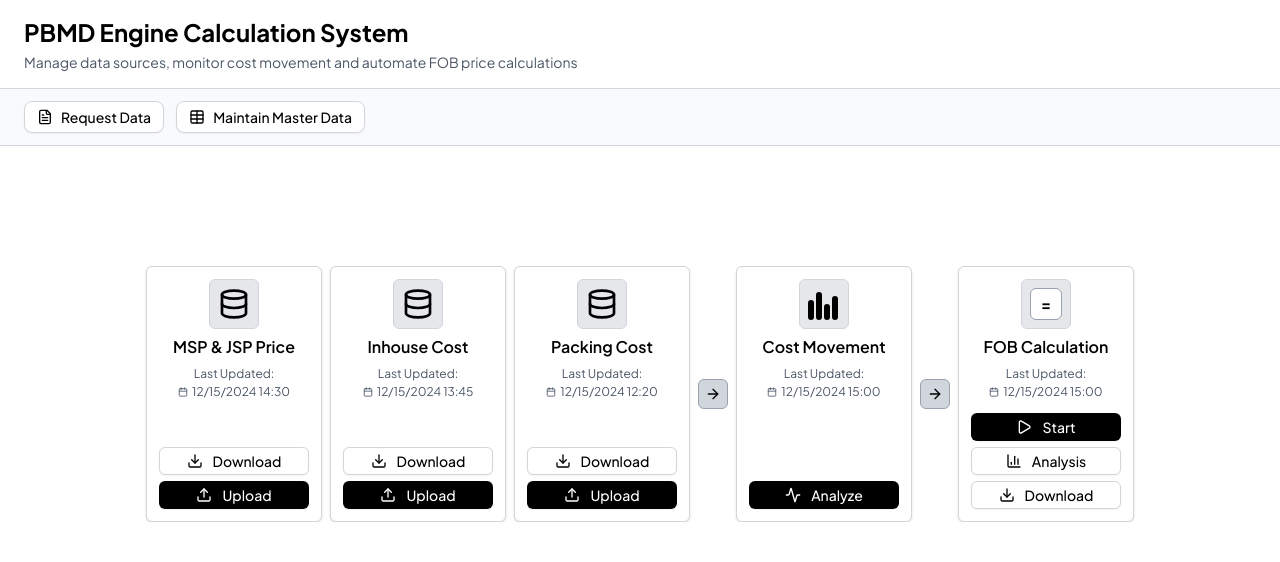
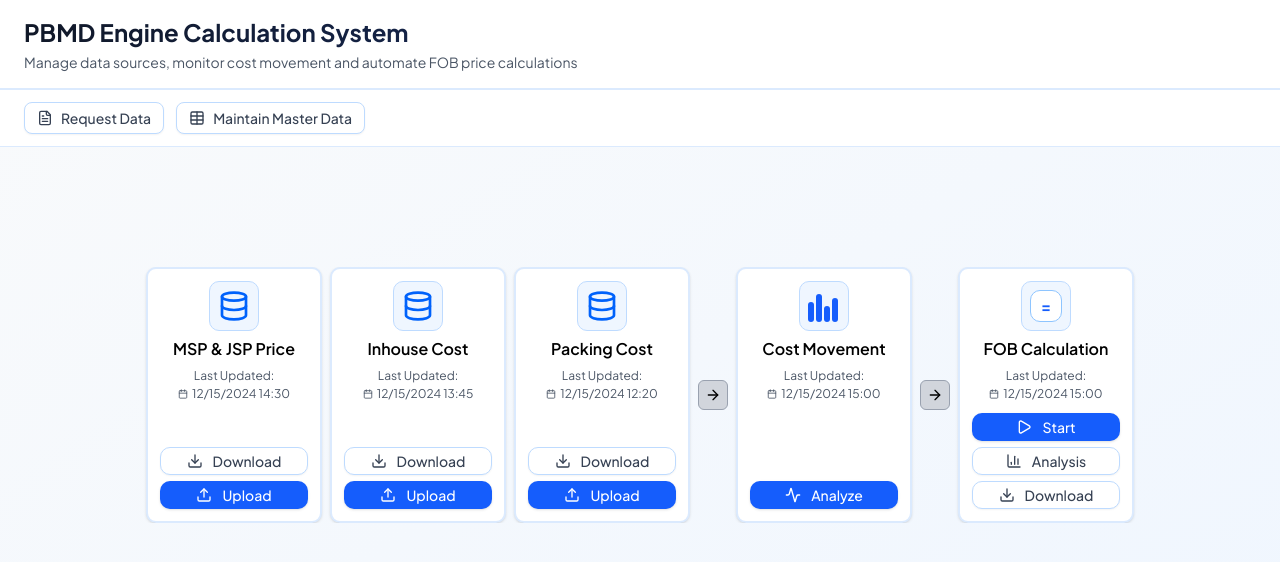
Before and after one commit to DwikyAhmad/simulate_cost_movement, a Next.js app: page / in a window 1280 px wide. Shown: the top 562 px of the page. Built offline with nearby package versions, Linux system fonts and the light colour scheme.

Commit message:
feat: homepage change colour

```diff
--- a/src/app/page.tsx
+++ b/src/app/page.tsx
@@ -166,12 +166,12 @@ export default function CorePage() {
     };
 
     return (
-        <div className="min-h-screen bg-white flex flex-col">
+        <div className="min-h-screen bg-gradient-to-br from-gray-50 to-blue-50 flex flex-col">
             {/* Header */}
-            <div className="bg-white border-b border-gray-300 shadow-sm">
+            <div className="bg-white border-b-2 border-blue-100 shadow-sm">
                 <div className="px-6 py-4">
                     <div>
-                        <h1 className="text-2xl font-bold text-black">
+                        <h1 className="text-2xl font-bold bg-gradient-to-r from-gray-900 to-blue-900 bg-clip-text text-transparent">
                             PBMD Engine Calculation System
                         </h1>
                         <p className="text-gray-600 mt-1 text-sm">
@@ -183,13 +183,13 @@ export default function CorePage() {
             </div>
 
             {/* Navigation Section */}
-            <div className="bg-gray-50 border-b border-gray-300 px-6 py-3">
+            <div className="bg-white border-b border-blue-100 px-6 py-3">
                 <div className="flex gap-3">
                     <Button
                         variant="outline"
                         size="sm"
                         onClick={() => (window.location.href = "/requestdata")}
-                        className="border-gray-300 bg-white text-black hover:bg-gray-100"
+                        className="border-blue-200 bg-white text-gray-700 hover:bg-blue-50 hover:border-blue-300 transition-colors"
                     >
                         <Link
                             href="/requestdata"
@@ -202,7 +202,7 @@ export default function CorePage() {
                     <Button
                         variant="outline"
                         size="sm"
-                        className="border-gray-300 bg-white text-black hover:bg-gray-100"
+                        className="border-blue-200 bg-white text-gray-700 hover:bg-blue-50 hover:border-blue-300 transition-colors"
                     >
                         <Link
                             href="/masterdata"
@@ -224,20 +224,20 @@ export default function CorePage() {
                             {dataSources.map((dataSource) => (
                                 <div
                                     key={dataSource.id}
-                                    className="flex flex-col items-center justify-between bg-white rounded-sm p-3 border border-gray-300 shadow-sm hover:shadow-md transition-shadow w-44 h-64"
+                                    className="flex flex-col items-center justify-between bg-white rounded-lg p-3 border-2 border-blue-100 shadow-sm hover:shadow-lg hover:border-blue-300 transition-all w-44 h-64"
                                 >
                                     <div className="flex flex-col items-center space-y-2">
                                         {/* Database Icon */}
                                         <DatabaseLogModal
                                             dataSourceName={dataSource.name}
                                         >
-                                            <div className="bg-gray-200 p-2 rounded-sm hover:bg-gray-300 transition-colors cursor-pointer border border-gray-300">
+                                            <div className="bg-blue-50 p-2 rounded-lg hover:bg-blue-100 transition-colors cursor-pointer border border-blue-200">
                                                 <Image
                                                     src="/database.svg"
                                                     alt="Database"
                                                     width={32}
                                                     height={32}
-                                                    className="w-8 h-8 filter brightness-0"
+                                                    className="w-8 h-8"
                                                 />
                                             </div>
                                         </DatabaseLogModal>
@@ -269,7 +269,7 @@ export default function CorePage() {
                                             <Button
                                                 variant="outline"
                                                 size="sm"
-                                                className="w-full rounded-sm text-sm h-7 border-gray-300 bg-white text-black hover:bg-gray-100 px-2"
+                                                className="w-full rounded-lg text-sm h-7 border-blue-200 bg-white text-gray-700 hover:bg-blue-50 hover:border-blue-300 px-2"
                                             >
                                                 <Download className="h-2.5 w-2.5 mr-1" />
                                                 Download
@@ -278,7 +278,7 @@ export default function CorePage() {
 
                                         <Button
                                             size="sm"
-                                            className="w-full rounded-sm text-sm h-7 bg-black hover:bg-gray-800 text-white px-2"
+                                            className="w-full rounded-lg text-sm h-7 bg-blue-600 hover:bg-blue-700 text-white px-2 shadow-sm"
                                             onClick={() =>
                                                 handleOpenUploadModal(
                                                     dataSource
@@ -306,15 +306,15 @@ export default function CorePage() {
                         </div>
 
                         {/* Cost Movement Process */}
-                        <div className="flex flex-col items-center justify-between bg-white rounded-sm p-3 border border-gray-300 shadow-sm hover:shadow-md transition-shadow w-44 h-64">
+                        <div className="flex flex-col items-center justify-between bg-white rounded-lg p-3 border-2 border-blue-100 shadow-sm hover:shadow-lg hover:border-blue-300 transition-all w-44 h-64">
                             <div className="flex flex-col items-center space-y-2">
                                 {/* Process Icon */}
-                                <div className="bg-gray-200 p-2 rounded-sm border border-gray-300 h-[50px] w-[50px] flex">
+                                <div className="bg-blue-50 p-2 rounded-lg border border-blue-200 h-[50px] w-[50px] flex">
                                     <div className="flex space-x-0.5 items-end">
-                                        <div className="w-1.5 h-5 bg-black rounded-sm"></div>
-                                        <div className="w-1.5 h-7 bg-black rounded-sm"></div>
-                                        <div className="w-1.5 h-4 bg-black rounded-sm"></div>
-                                        <div className="w-1.5 h-6 bg-black rounded-sm"></div>
+                                        <div className="w-1.5 h-5 bg-blue-600 rounded-sm"></div>
+                                        <div className="w-1.5 h-7 bg-blue-600 rounded-sm"></div>
+                                        <div className="w-1.5 h-4 bg-blue-600 rounded-sm"></div>
+                                        <div className="w-1.5 h-6 bg-blue-600 rounded-sm"></div>
                                     </div>
                                 </div>
 
@@ -337,7 +337,7 @@ export default function CorePage() {
                                 <Button
                                     onClick={handleCostMovementDownload}
                                     size="sm"
-                                    className="bg-black hover:bg-gray-800 text-white rounded-sm text-sm h-7 w-full px-2"
+                                    className="bg-blue-600 hover:bg-blue-700 text-white rounded-lg text-sm h-7 w-full px-2 shadow-sm"
                                 >
                                     <Activity className="h-2.5 w-2.5 mr-1" />
                                     Analyze
@@ -353,14 +353,14 @@ export default function CorePage() {
                         </div>
 
                         {/* FOB Calculation */}
-                        <div className="flex flex-col items-center justify-between bg-white rounded-sm p-3 border border-gray-300 shadow-sm hover:shadow-md transition-shadow w-44 h-64">
+                        <div className="flex flex-col items-center justify-between bg-white rounded-lg p-3 border-2 border-blue-100 shadow-sm hover:shadow-lg hover:border-blue-300 transition-all w-44 h-64">
                             <div className="flex flex-col items-center space-y-2">
                                 <div
-                                    className="bg-gray-200 p-2 rounded-sm hover:bg-gray-300 transition-colors cursor-pointer border border-gray-300"
+                                    className="bg-blue-50 p-2 rounded-lg hover:bg-blue-100 transition-colors cursor-pointer border border-blue-200"
                                     onClick={handleOpenFOBLog}
                                 >
-                                    <div className="w-8 h-8 bg-white rounded-sm flex items-center justify-center border border-gray-400">
-                                        <div className="text-base font-bold text-black">
+                                    <div className="w-8 h-8 bg-white rounded-lg flex items-center justify-center border border-blue-300">
+                                        <div className="text-base font-bold text-blue-600">
                                             =
                                         </div>
                                     </div>
@@ -385,7 +385,7 @@ export default function CorePage() {
                                 <Button
                                     onClick={handleTriggerCalculation}
                                     size="sm"
-                                    className="bg-black hover:bg-gray-800 text-white rounded-sm text-sm h-7 px-2"
+                                    className="bg-blue-600 hover:bg-blue-700 text-white rounded-lg text-sm h-7 px-2 shadow-sm"
                                 >
                                     <Play className="h-2.5 w-2.5 mr-1" />
                                     Start
@@ -397,7 +397,7 @@ export default function CorePage() {
                                     onClick={() =>
                                         router.push("/costmovement/fob")
                                     }
-                                    className="border-gray-300 bg-white text-black hover:bg-gray-100 rounded-sm text-sm h-7 px-2"
+                                    className="border-blue-200 bg-white text-gray-700 hover:bg-blue-50 hover:border-blue-300 rounded-lg text-sm h-7 px-2"
                                 >
                                     <BarChart3 className="h-2.5 w-2.5 mr-1" />
                                     Analysis
@@ -407,7 +407,7 @@ export default function CorePage() {
                                     variant="outline"
                                     size="sm"
                                     onClick={() => router.push("/cal")}
-                                    className="border-gray-300 bg-white text-black hover:bg-gray-100 rounded-sm text-sm h-7 px-2"
+                                    className="border-blue-200 bg-white text-gray-700 hover:bg-blue-50 hover:border-blue-300 rounded-lg text-sm h-7 px-2"
                                 >
                                     <Download className="h-2.5 w-2.5 mr-1" />
                                     Download
```
Also changed, not shown: public/database.svg.
